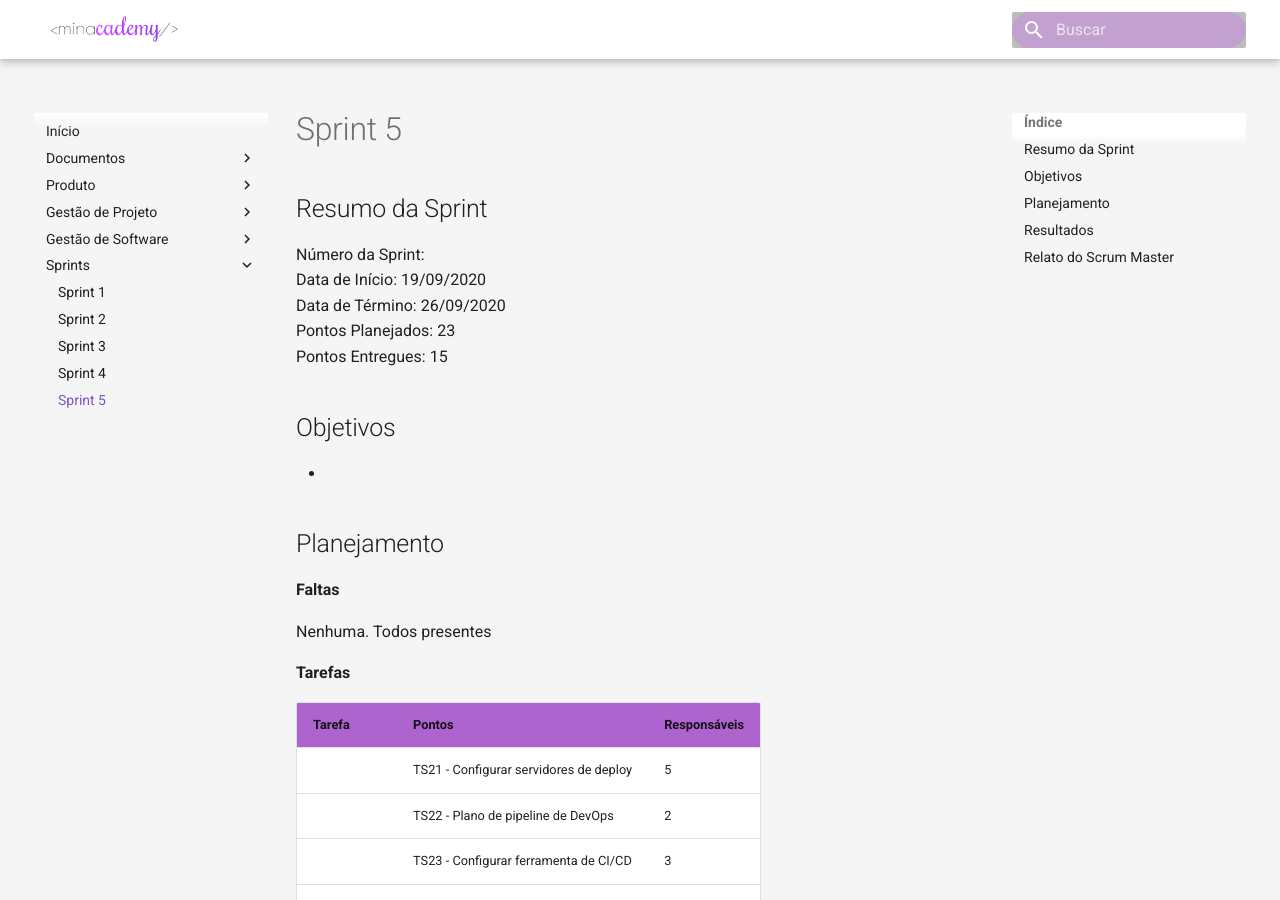
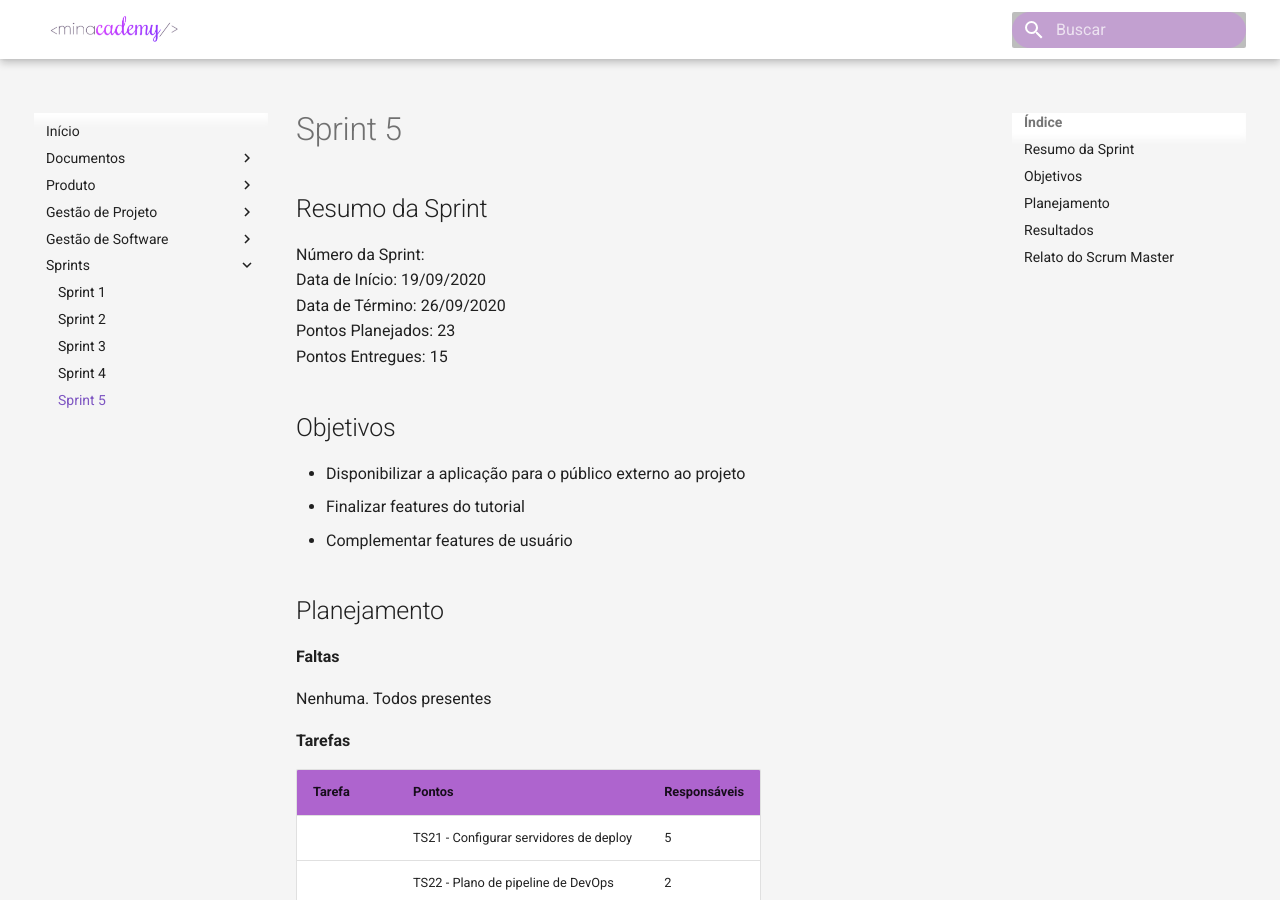
Before and after one commit to fga-eps-mds/2020.1-Minacademy-Wiki, an MkDocs documentation site: the page built from docs/sprints/sprint_5.md, in a window 1280 px wide and 900 px high. Built offline with MkDocs 1.6.1 and Material for MkDocs 9.7.7, drawn with Linux system fonts in a browser that asks for light colours.

Commit message:
Adicionando objetivos da sprint 5

```diff
--- a/docs/sprints/sprint_5.md
+++ b/docs/sprints/sprint_5.md
@@ -9,7 +9,9 @@ Pontos Entregues: 15 <br>
 
 ## Objetivos
 
--
+- Disponibilizar a aplicação para o público externo ao projeto
+- Finalizar features do tutorial
+- Complementar features de usuário
 
 ## Planejamento
 
```
